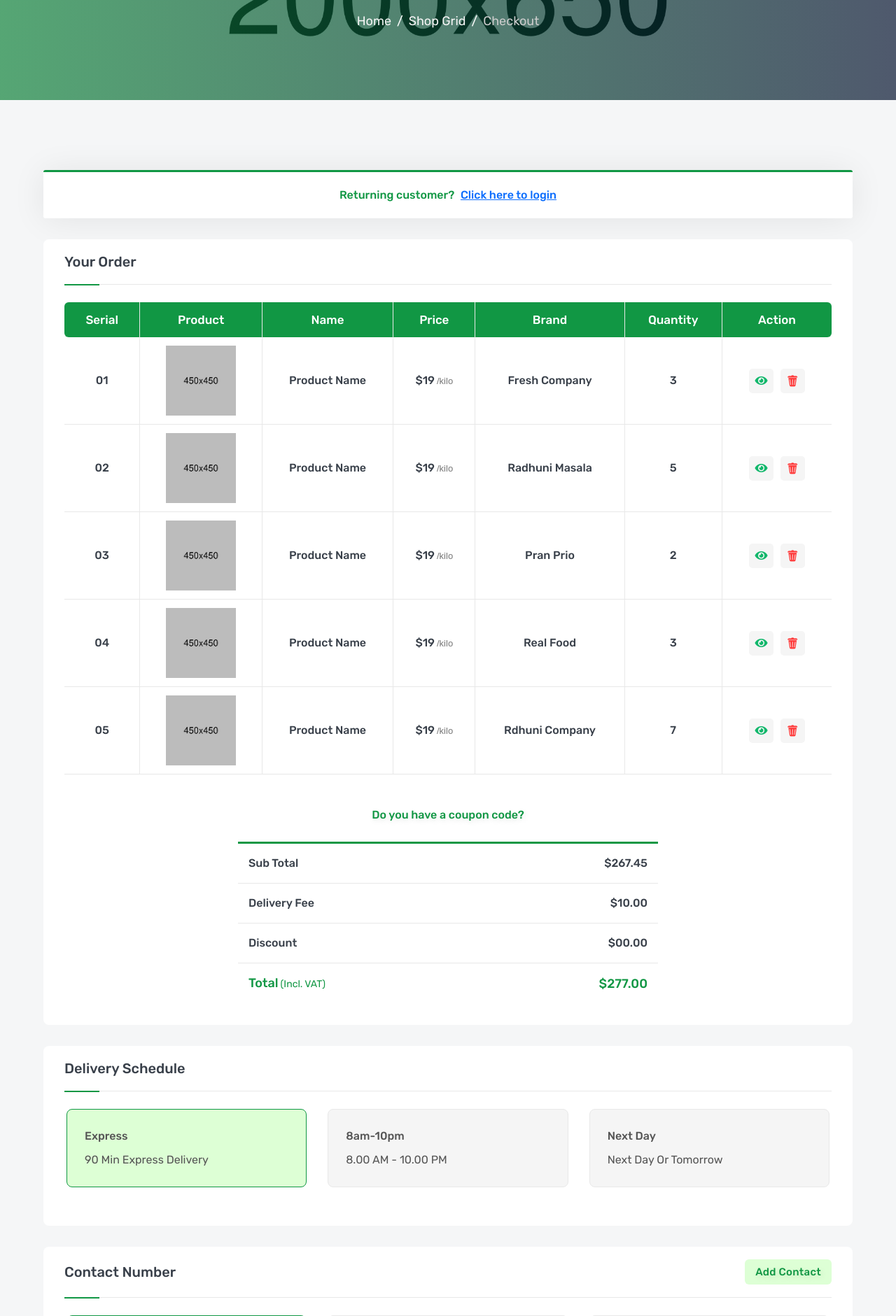
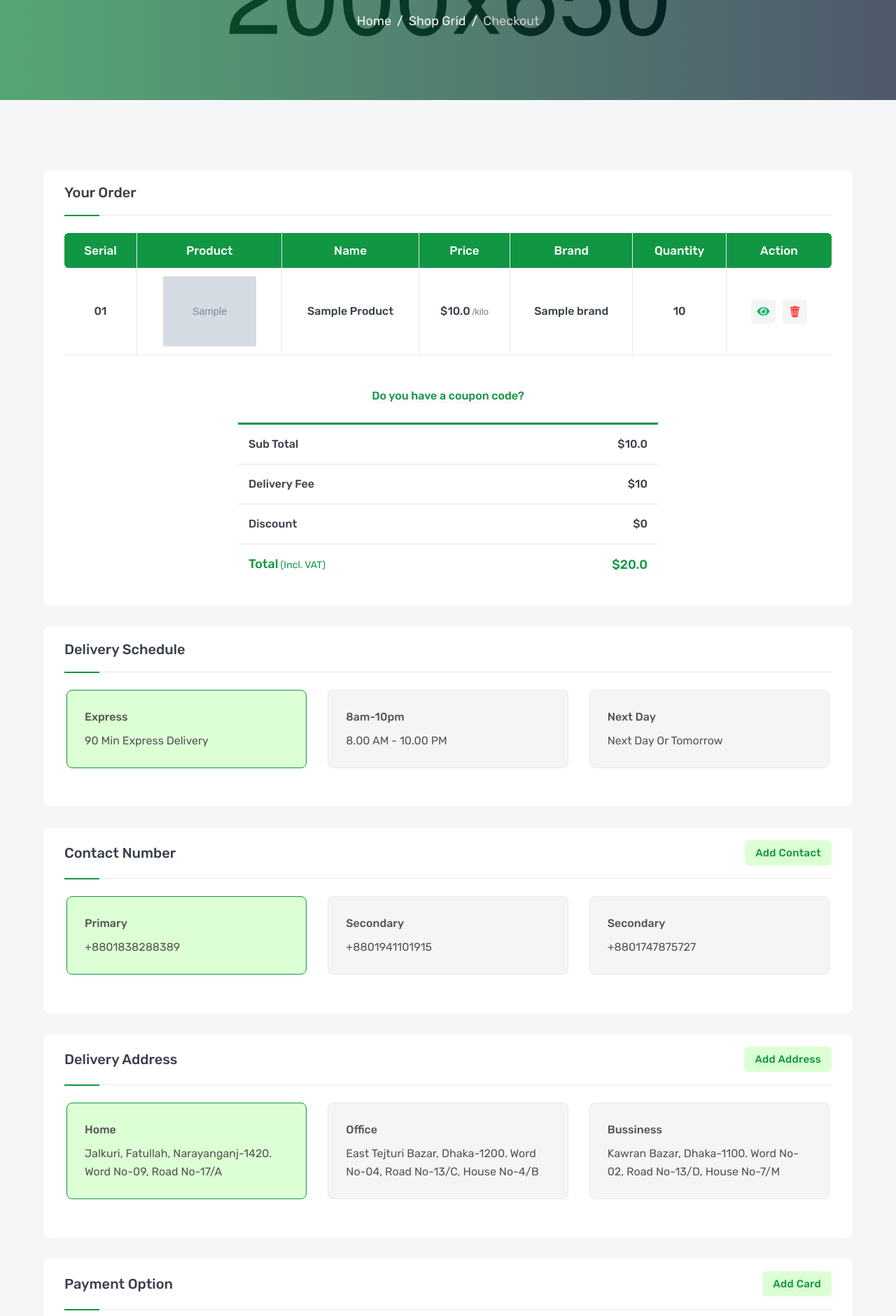
Before and after one commit to khawla-Moh/Django-Amazon-Clone-E-Commerce, a Django app: page /orders/checkout/ in a window 1280 px wide. Shown: the part 345-2226 px from the top of the page at 70% size. Run offline with Django 4.2, Linux system fonts and the light colour scheme; a user stored in the database is signed in; tables that the repository leaves empty hold one stand-in row (values such as "Sample post"); grey boxes marked "Sample" are stand-in pictures; some libraries are stand-ins or nearby versions.

Commit message:
checkout

```diff
--- a/accounts/admin.py
+++ b/accounts/admin.py
@@ -2,4 +2,3 @@ from django.contrib import admin
 from .models import Address,DeliveryFee
 # Register your models here.
 admin.site.register(Address)
-admin.site.register(DeliveryFee)
--- a/orders/templates/orders/checkout.html
+++ b/orders/templates/orders/checkout.html
@@ -28,11 +28,6 @@
             <div class="container">
                 <div class="row">
                     <div class="col-lg-12">
-                        <div class="alert-info">
-                            <p>Returning customer? <a href="login.html">Click here to login</a></p>
-                        </div>
-                    </div>
-                    <div class="col-lg-12">
                         <div class="account-card">
                             <div class="account-title">
                                 <h4>Your order</h4>
@@ -52,66 +47,24 @@
                                             </tr>
                                         </thead>
                                         <tbody>
+
+                                            {% for item in cart_detail  %}
+
                                                 <tr>
                                                     <td class="table-serial"><h6>01</h6></td>
-                                                <td class="table-image"><img src="images/product/01.jpg" alt="product"></td>
-                                                <td class="table-name"><h6>product name</h6></td>
-                                                <td class="table-price"><h6>$19<small>/kilo</small></h6></td>
-                                                <td class="table-brand"><h6>Fresh Company</h6></td>
-                                                <td class="table-quantity"><h6>3</h6></td>
+                                                    <td class="table-image"><img src="{{item.product.image.url}}" alt="product"></td>
+                                                    <td class="table-name"><h6>{{item.product}}</h6></td>
+                                                    <td class="table-price"><h6>${{item.product.price}}<small>/kilo</small></h6></td>
+                                                    <td class="table-brand"><h6>{{item.product.brand}}</h6></td>
+                                                    <td class="table-quantity"><h6>{{item.quantity}}</h6></td>
                                                     <td class="table-action">
                                                         <a class="view" href="#" title="Quick View" data-bs-toggle="modal" data-bs-target="#product-view"><i class="fas fa-eye"></i></a>
                                                         <a class="trash" href="#" title="Remove Wishlist"><i class="icofont-trash"></i></a>
                                                     </td>
                                                 </tr>
-                                            <tr>
-                                                <td class="table-serial"><h6>02</h6></td>
-                                                <td class="table-image"><img src="images/product/02.jpg" alt="product"></td>
-                                                <td class="table-name"><h6>product name</h6></td>
-                                                <td class="table-price"><h6>$19<small>/kilo</small></h6></td>
-                                                <td class="table-brand"><h6>Radhuni Masala</h6></td>
-                                                <td class="table-quantity"><h6>5</h6></td>
-                                                <td class="table-action">
-                                                    <a class="view" href="#" title="Quick View" data-bs-toggle="modal" data-bs-target="#product-view"><i class="fas fa-eye"></i></a>
-                                                    <a class="trash" href="#" title="Remove Wishlist"><i class="icofont-trash"></i></a>
-                                                </td>
-                                            </tr>
-                                            <tr>
-                                                <td class="table-serial"><h6>03</h6></td>
-                                                <td class="table-image"><img src="images/product/03.jpg" alt="product"></td>
-                                                <td class="table-name"><h6>product name</h6></td>
-                                                <td class="table-price"><h6>$19<small>/kilo</small></h6></td>
-                                                <td class="table-brand"><h6>Pran Prio</h6></td>
-                                                <td class="table-quantity"><h6>2</h6></td>
-                                                <td class="table-action">
-                                                    <a class="view" href="#" title="Quick View" data-bs-toggle="modal" data-bs-target="#product-view"><i class="fas fa-eye"></i></a>
-                                                    <a class="trash" href="#" title="Remove Wishlist"><i class="icofont-trash"></i></a>
-                                                </td>
-                                            </tr>
-                                            <tr>
-                                                <td class="table-serial"><h6>04</h6></td>
-                                                <td class="table-image"><img src="images/product/04.jpg" alt="product"></td>
-                                                <td class="table-name"><h6>product name</h6></td>
-                                                <td class="table-price"><h6>$19<small>/kilo</small></h6></td>
-                                                <td class="table-brand"><h6>Real Food</h6></td>
-                                                <td class="table-quantity"><h6>3</h6></td>
-                                                <td class="table-action">
-                                                    <a class="view" href="#" title="Quick View" data-bs-toggle="modal" data-bs-target="#product-view"><i class="fas fa-eye"></i></a>
-                                                    <a class="trash" href="#" title="Remove Wishlist"><i class="icofont-trash"></i></a>
-                                                </td>
-                                            </tr>
-                                            <tr>
-                                                <td class="table-serial"><h6>05</h6></td>
-                                                <td class="table-image"><img src="images/product/05.jpg" alt="product"></td>
-                                                <td class="table-name"><h6>product name</h6></td>
-                                                <td class="table-price"><h6>$19<small>/kilo</small></h6></td>
-                                                <td class="table-brand"><h6>Rdhuni Company</h6></td>
-                                                <td class="table-quantity"><h6>7</h6></td>
-                                                <td class="table-action">
-                                                    <a class="view" href="#" title="Quick View" data-bs-toggle="modal" data-bs-target="#product-view"><i class="fas fa-eye"></i></a>
-                                                    <a class="trash" href="#" title="Remove Wishlist"><i class="icofont-trash"></i></a>
-                                                </td>
-                                            </tr>
+                                            {% endfor %}
+
+
                                         </tbody>
                                     </table>
                                 </div>
@@ -126,19 +79,19 @@
                                     <ul>
                                         <li>
                                             <span>Sub total</span>
-                                            <span>$267.45</span>
+                                            <span>${{subTotal}}</span>
                                         </li>
                                         <li>
                                             <span>delivery fee</span>
-                                            <span>$10.00</span>
+                                            <span>${{delivery_fee}}</span>
                                         </li>
                                         <li>
                                             <span>discount</span>
-                                            <span>$00.00</span>
+                                            <span>${{discount}}</span>
                                         </li>
                                         <li>
                                             <span>Total<small>(Incl. VAT)</small></span>
-                                            <span>$277.00</span>
+                                            <span>${{total}}</span>
                                         </li>
                                     </ul>
                                 </div>
--- a/orders/views.py
+++ b/orders/views.py
@@ -1,6 +1,7 @@
 from django.shortcuts import render,redirect
 from .models import Order,OrderDetail,Cart,CartDetail,Coupon
 from products.models import Product
+from settings.models import DeliveryFee
 # Create your views here.
 def order_list(request):
     data=Order.objects.filter(user=request.user)
@@ -8,7 +9,20 @@ def order_list(request):
 
 
 def checkout(reguest):
-    return render(reguest,'orders/checkout.html',{})
+    cart=Cart.objects.get(user=reguest.user,status="Inprogress")
+    cart_detail=CartDetail.objects.filter(cart=cart)
+    subTotal=cart.cart_total
+    delivery_fee=DeliveryFee.objects.last().fee
+    discount=0
+    total=subTotal +delivery_fee
+
+    return render(reguest,'orders/checkout.html',{
+        "cart_detail":cart_detail,
+        "subTotal":subTotal,
+        "delivery_fee":delivery_fee,
+        "discount":discount,
+        "total":total
+        })
 
 
 def add_to_cart(request):
--- a/settings/admin.py
+++ b/settings/admin.py
@@ -1,6 +1,7 @@
 from django.contrib import admin
-from .models import Settings
+from .models import Settings,DeliveryFee
 # Register your models here.
 
 
 admin.site.register(Settings)
+admin.site.register(DeliveryFee)
--- a/settings/models.py
+++ b/settings/models.py
@@ -18,3 +18,13 @@ class Settings(models.Model):
 
     def __str__(self):
         return self.name
+
+
+
+class DeliveryFee(models.Model):
+     fee=models.IntegerField()
+
+
+
+     def __Str__(self):
+            return str(self.fee)
```
Lines whose indentation alone changed are shown as unchanged.
